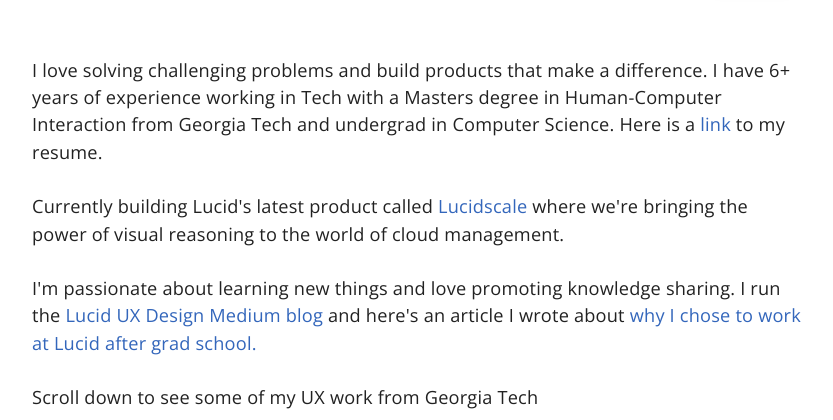
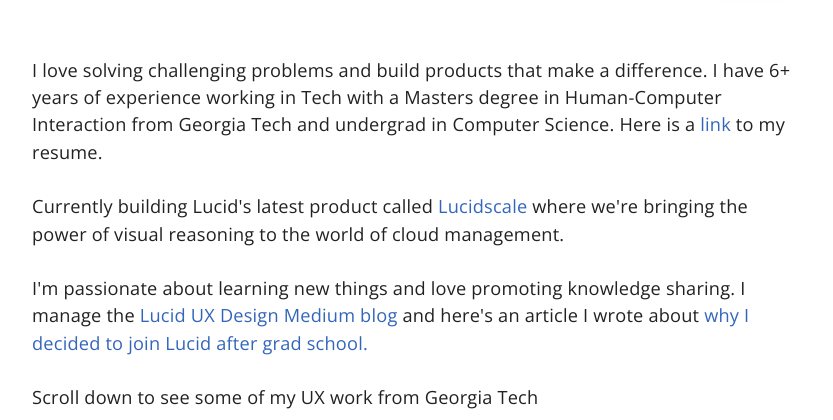
Before and after one commit to ruturajx/ruturajx.github..io, a plain HTML site: page index.html in a window 1280 px wide. Shown: the part 380-800 px from the top of the page, without its empty margins (223-1056 px from the left). Drawn offline with nearby package versions, Linux system fonts and the light colour scheme.

Commit message:
Update index.html

```diff
--- a/index.html
+++ b/index.html
@@ -109,7 +109,7 @@
                     to my resume.
                     <br><br>
                     Currently building Lucid's latest product called <a href ="https://lucidscale.com/" target="_blank" style="color: #3366BB">Lucidscale </a>  where we're bringing the power of visual reasoning to the world of cloud management.<br><br>
-                    I'm passionate about learning new things and love promoting knowledge sharing. I run the <a href="https://medium.com/lucid-software-design" target="_blank" style="color: #3366BB">Lucid UX Design Medium blog</a> and here's an article I wrote about <a href="https://medium.com/lucid-software-design/why-i-decided-to-join-the-ux-team-at-lucid-software-5017179011a8" target="_blank" style="color: #3366BB">why I chose to work at Lucid after grad school.</a> <br><br>
+                    I'm passionate about learning new things and love promoting knowledge sharing. I manage the <a href="https://medium.com/lucid-software-design" target="_blank" style="color: #3366BB">Lucid UX Design Medium blog</a> and here's an article I wrote about <a href="https://medium.com/lucid-software-design/why-i-decided-to-join-the-ux-team-at-lucid-software-5017179011a8" target="_blank" style="color: #3366BB">why I decided to join Lucid after grad school.</a> <br><br>
                     Scroll down to see some of my UX work from Georgia Tech<br><br>
                     <!--2019.<br><br>-->
                     <!--Scoll down to see some highlighted projects.-->
```
